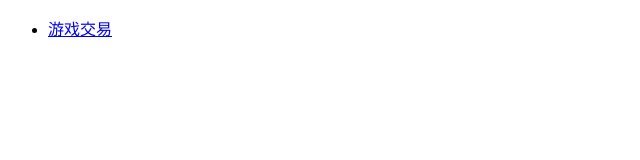
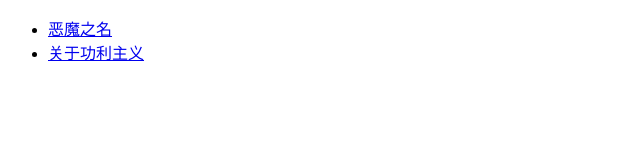
Before and after one commit to zhengkai/plan.soulogic.com, a plain HTML site: page index.html in a window 1280 px wide. Shown: the whole page, without its empty margins (0-640 px from the left). Drawn offline with Linux system fonts and the light colour scheme.

Commit message:
关于功利主义

```diff
--- a/index.html
+++ b/index.html
@@ -7,7 +7,8 @@
 <body>
 
 <ul>
-	<li><a href="http://plan.soulogic.com/doc/2015/0405_in_game_purchase.md">游戏交易</a></li>
+	<li><a href="http://plan.soulogic.com/doc/2018/0114-The-name-of-the-devil.md">恶魔之名</a></li>
+	<li><a href="http://plan.soulogic.com/doc/2019/0607-about-utilitarianism.md">关于功利主义</a></li>
 </ul>
 
 </body>
```
Also changed, not shown: 1 other file.
